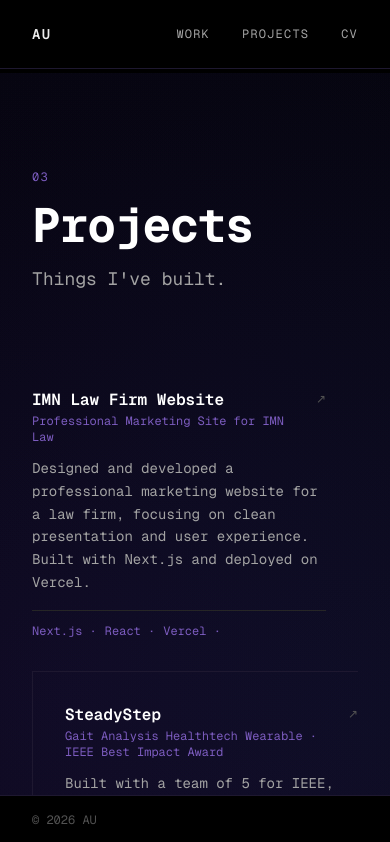
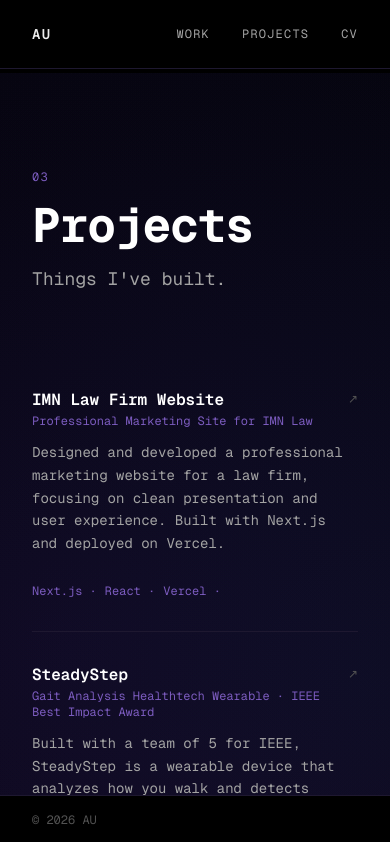
Before and after one commit to azimusmanov/personal-website, a Next.js app: page /projects in a window 390 px wide. Shown: the top 842 px of the page. Built offline with nearby package versions, Linux system fonts and the light colour scheme.

Commit message:
fixed project view with narrow screen

```diff
--- a/app/projects/page.js
+++ b/app/projects/page.js
@@ -87,12 +87,16 @@ export default function Projects() {
             const isRightCol = index % 2 === 1;
             const lastRowStart = projects.length % 2 === 0 ? projects.length - 2 : projects.length - 1;
             const isLastRow = index >= lastRowStart;
+            const isLast = index === projects.length - 1;
 
             return (
               <Wrapper
                 key={project.id}
                 {...wrapperProps}
-                className={`group bg-transparent pt-8 pb-8 flex flex-col gap-4 transition-all duration-200 cursor-pointer ${!isLastRow ? "border-b border-[#1e1830]" : ""} ${isRightCol ? "pl-8 border-l border-[#1e1830]" : "pr-8"}`}
+                className={`group bg-transparent pt-8 pb-8 flex flex-col gap-4 cursor-pointer
+                  ${!isLast ? "border-b border-[#1e1830]" : ""}
+                  ${isLastRow ? "md:border-b-0" : ""}
+                  ${isRightCol ? "md:pl-8 md:border-l md:border-[#1e1830]" : "md:pr-8"}`}
               >
                 <div className="flex flex-col gap-1 flex-1">
                   <div className="flex items-start justify-between gap-2 mb-2">
@@ -114,7 +118,7 @@ export default function Projects() {
                     {project.description}
                   </p>
                 </div>
-                <div className="flex gap-2 flex-wrap pt-3 border-t border-[#262626]">
+                <div className="flex gap-2 flex-wrap pt-3 md:border-t md:border-[#262626]">
                   {project.tags.map((tag) => (
                     <span key={tag} className="font-mono text-xs text-[#7c5cbf]">
                       {tag} ·
@@ -125,7 +129,7 @@ export default function Projects() {
             );
           })}
           {projects.length % 2 !== 0 && (
-            <div className="bg-transparent border-l border-[#1e1830]" />
+            <div className="hidden md:block bg-transparent border-l border-[#1e1830]" />
           )}
         </div>
       </div>
```
